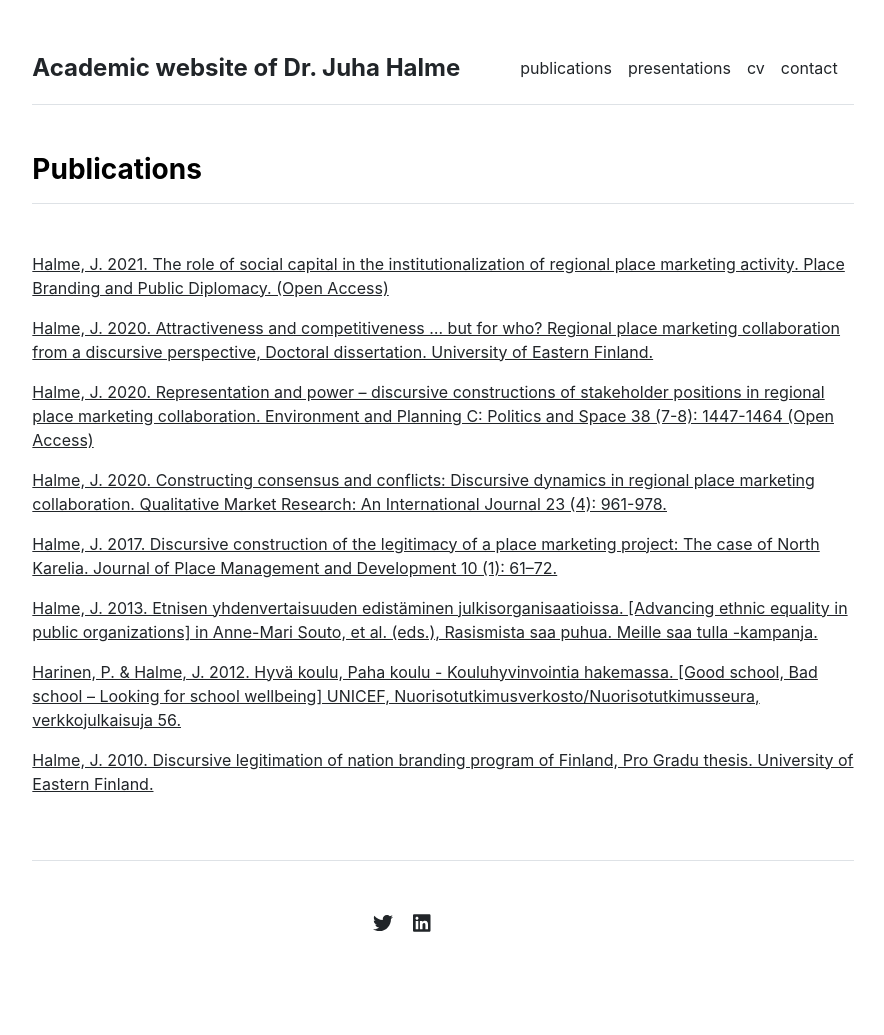
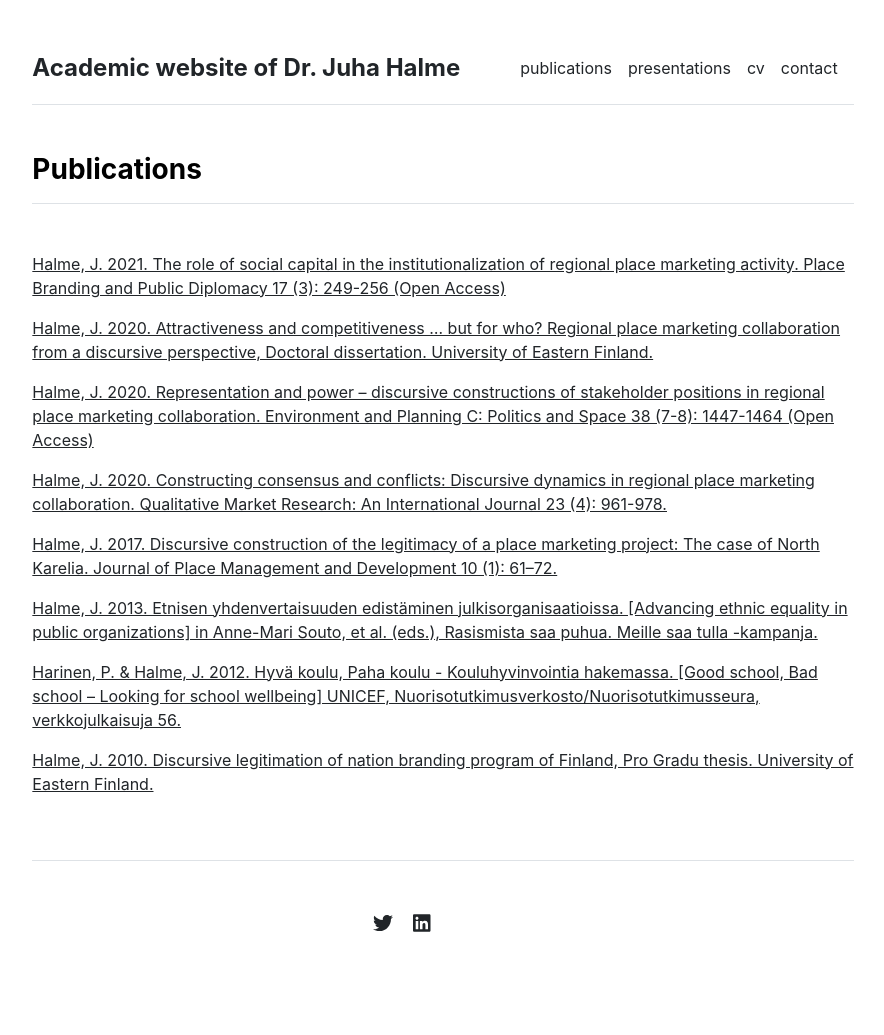
Before and after one commit to juhahalme/academicprofile, a Jekyll site: the page built from publications.md, in a window 1280 px wide. Shown: the whole page, without its empty margins (197-1081 px from the left). Built offline with Jekyll 4.4.1, drawn with Linux system fonts in a browser that asks for light colours.

Commit message:
Update publications.yml

```diff
--- a/_data/publications.yml
+++ b/_data/publications.yml
@@ -5,7 +5,7 @@
 - {name: 'Halme, J. 2020. Constructing consensus and conflicts: Discursive dynamics in regional place marketing collaboration. Qualitative Market Research: An International Journal 23 (4): 961-978.', url: 'https://doi.org/10.1108/QMR-12-2017-0172'}
 
 index:
-- {name: 'Halme, J. 2021. The role of social capital in the institutionalization of regional place marketing activity. Place Branding and Public Diplomacy. (Open Access)', url: 'https://doi.org/10.1057/s41254-021-00201-x'}
+- {name: 'Halme, J. 2021. The role of social capital in the institutionalization of regional place marketing activity. Place Branding and Public Diplomacy 17 (3): 249-256 (Open Access)', url: 'https://doi.org/10.1057/s41254-021-00201-x'}
 - {name: 'Halme, J. 2020. Attractiveness and competitiveness … but for who? Regional place marketing collaboration from a discursive perspective, Doctoral dissertation. University of Eastern Finland.', url: 'https://erepo.uef.fi/handle/123456789/23804'}
 - {name: 'Halme, J. 2020. Representation and power – discursive constructions of stakeholder positions in regional place marketing collaboration. Environment and Planning C: Politics and Space 38 (7-8): 1447-1464 (Open Access)', url: 'https://journals.sagepub.com/doi/10.1177/2399654420932917'}
 - {name: 'Halme, J. 2020. Constructing consensus and conflicts: Discursive dynamics in regional place marketing collaboration. Qualitative Market Research: An International Journal 23 (4): 961-978.', url: 'https://doi.org/10.1108/QMR-12-2017-0172'}
```
